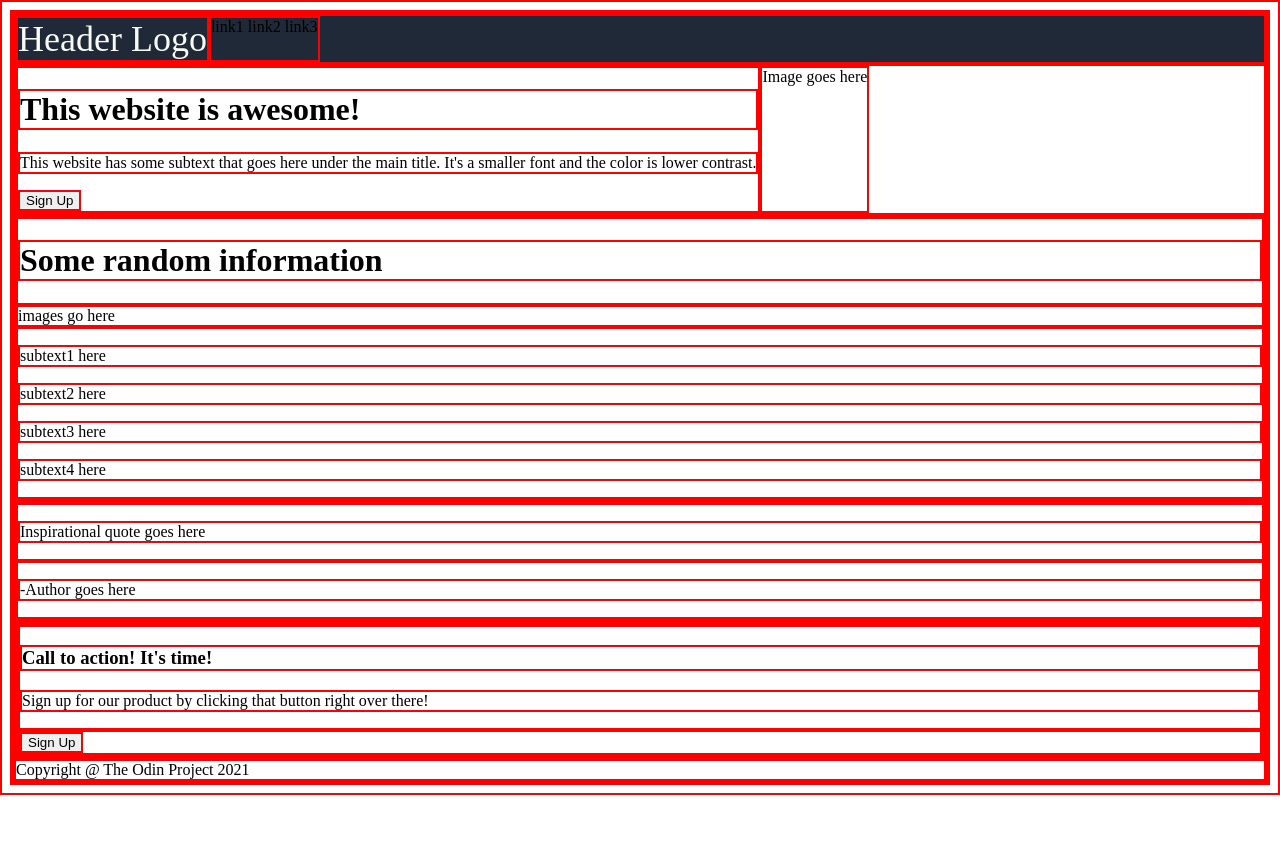
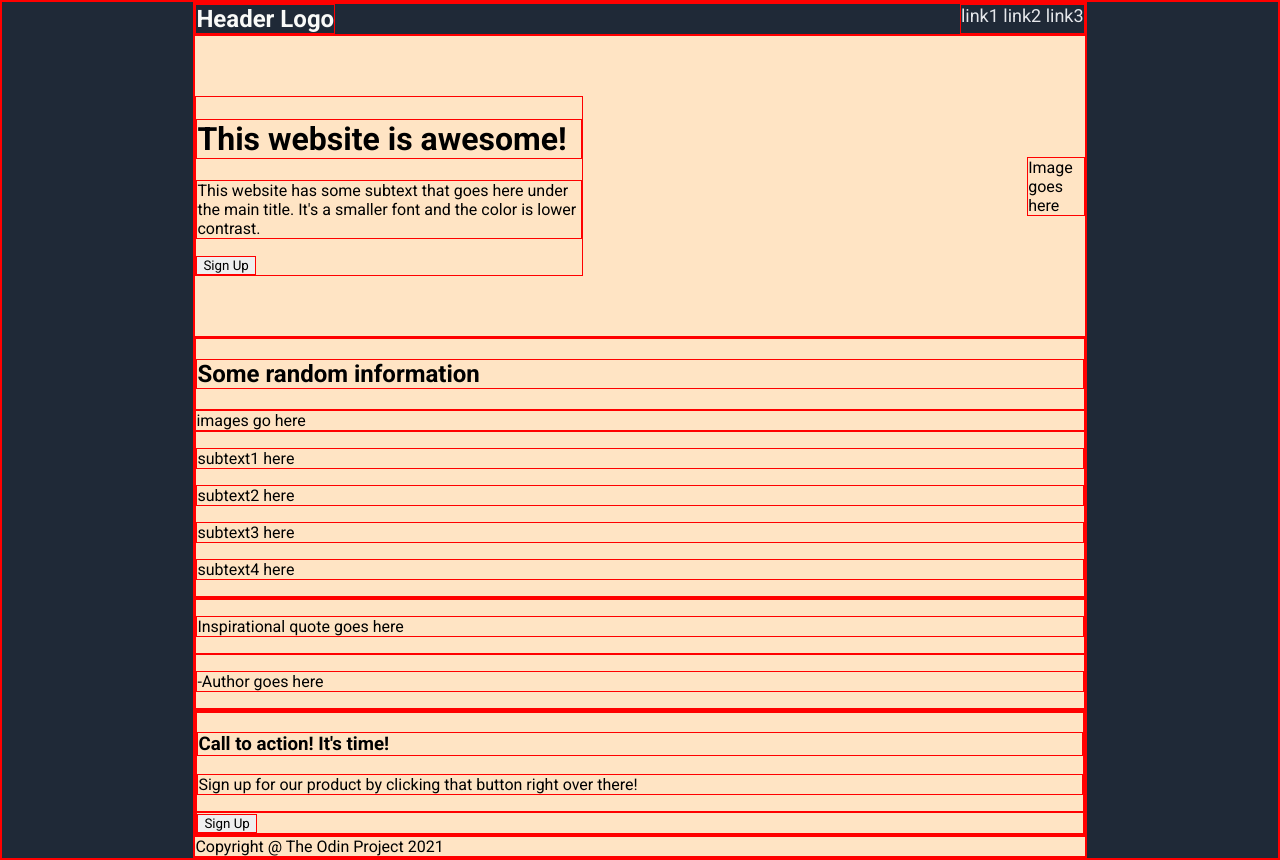
Before and after one commit to adowns393-git/odin_landing_page, a plain HTML site: page index.html in a window 1280 px wide. Before the commit the page ends 800 px from the top, so only its background shows below. Drawn offline with Linux system fonts and the light colour scheme.

Commit message:
added font, initial colors

```diff
--- a/index.html
+++ b/index.html
@@ -6,6 +6,9 @@
     <meta name="viewport" content="width=device-width, initial-scale=1.0">
     <link rel="stylesheet" href="style.css">
     <title>Document</title>
+    <link rel="preconnect" href="https://fonts.googleapis.com">
+    <link rel="preconnect" href="https://fonts.gstatic.com" crossorigin>
+    <link href="https://fonts.googleapis.com/css2?family=Roboto:ital,wght@0,100;0,300;0,400;0,500;0,700;0,900;1,100;1,300;1,400;1,500;1,700;1,900&display=swap" rel="stylesheet">
 </head>
 <body>
     <div class="container">
@@ -29,7 +32,7 @@
         </div>
         <div class="info">
             <div class="info_title">
-                <h1>Some random information</h1>
+                <h2>Some random information</h1>
             </div>
             <div class="info_images">
                 images go here
--- a/style.css
+++ b/style.css
@@ -1,21 +1,48 @@
 * {
-    border: 2px solid red;
+    border: 1px solid red;
+    font-family: 'Roboto', sans-serif;
 }
 
+body {
+    background-color: #1F2937;
+    padding: 0;
+    margin: 0;
+}
 .container {
-    align-content: center;
-
+    margin-left: 15%;
+    margin-right: 15%;
+    background-color: bisque;
 }
 .header {
     display: flex;
     background-color: #1F2937;
+    margin: 0;
 }
 
 .header_logo {
-    font-size: 36px;
+    font-size: 24px;
     color: #f9faf8;
+    font-weight: bold;
+}
+
+.header_links {
+    margin-left: auto;
+    margin-right: 0;
+    color: #e5e7eb;
+    font-size: 18px;
 }
 
 .title {
     display: flex;
+    height: 300px;
 }
+
+.title_info,
+.title_image {
+    margin-top: auto;
+    margin-bottom: auto;
+}
+
+.title_info {
+    margin-right: 50%;
+}
```
